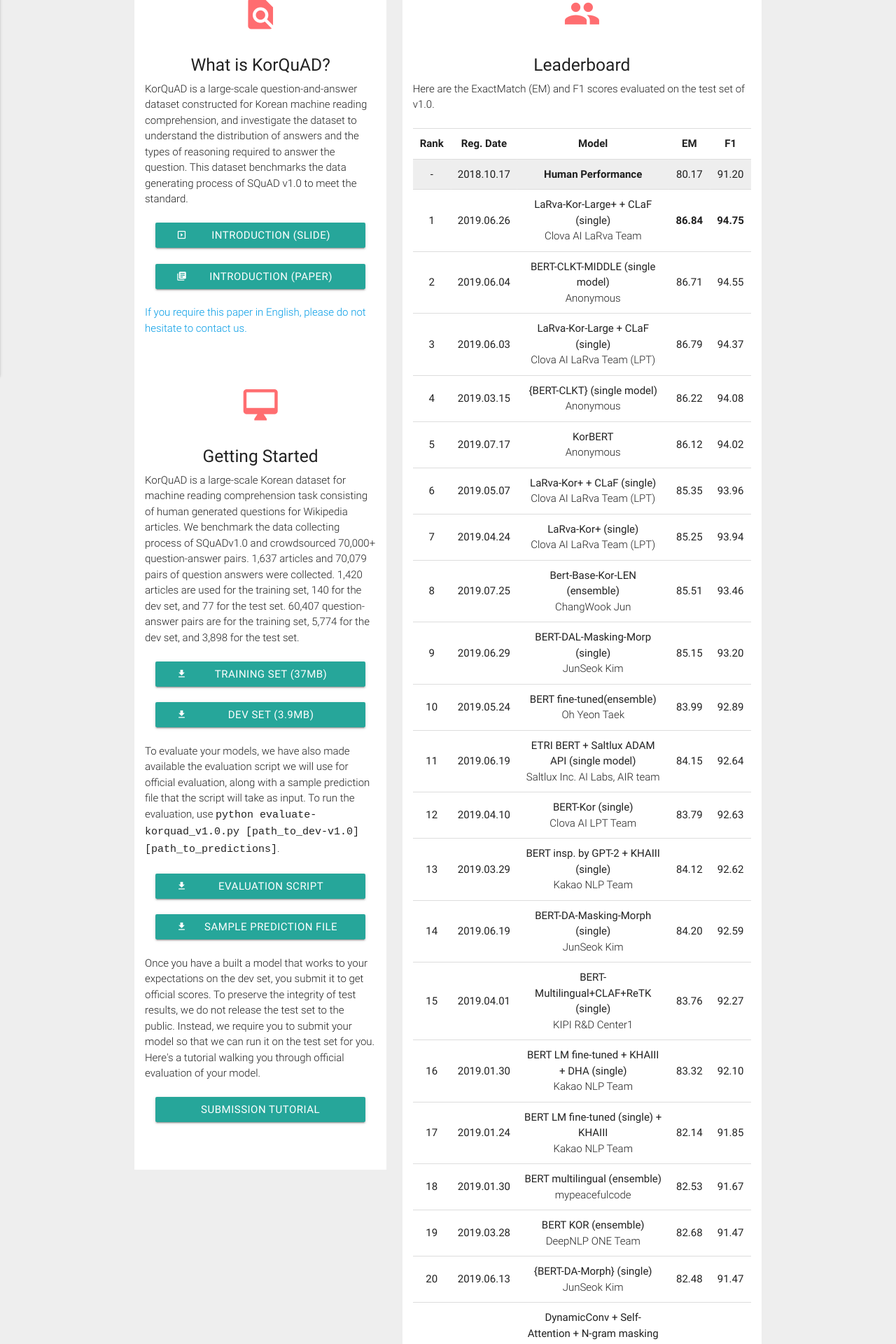
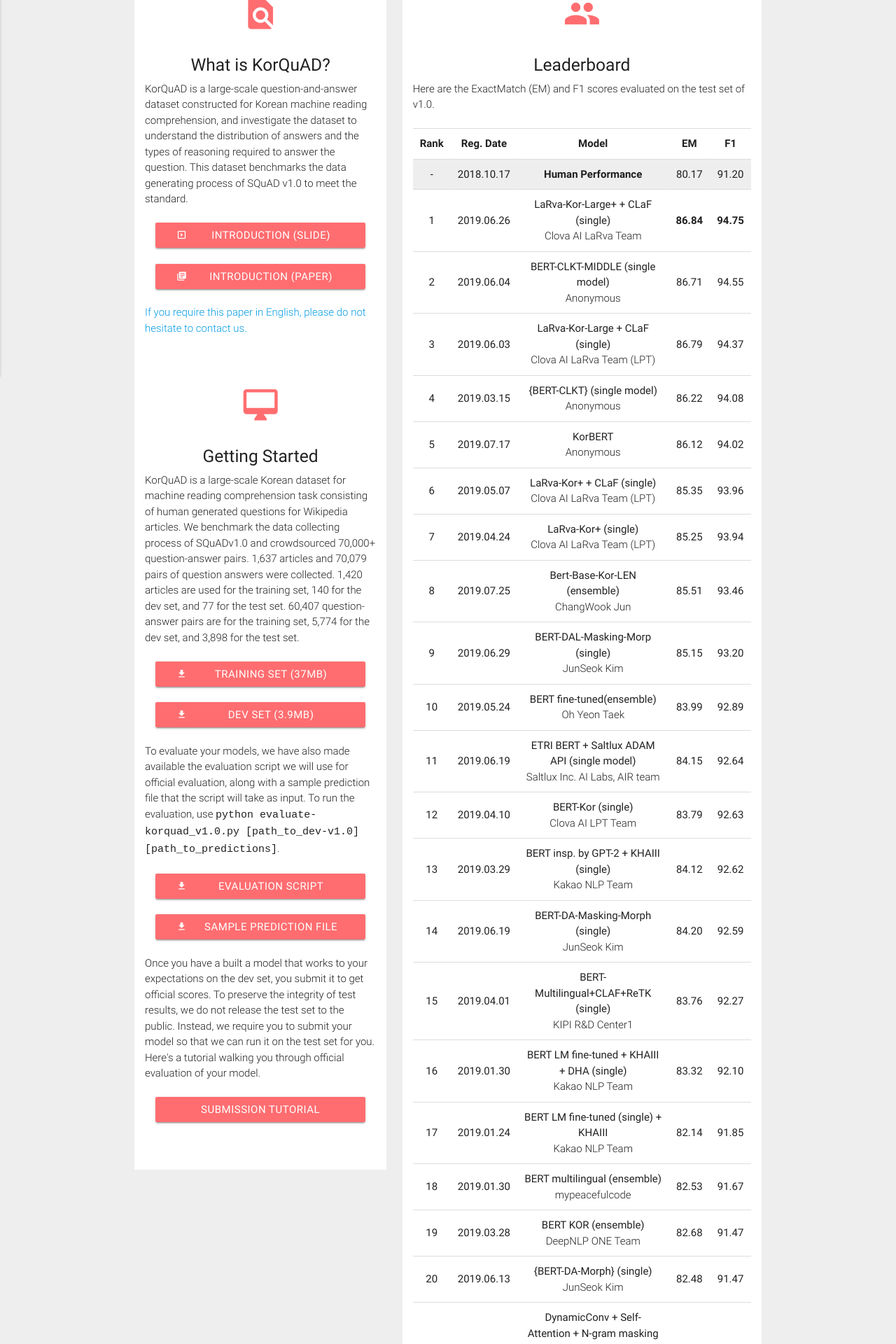
Before and after one commit to korquad/korquad.github.io, a Jekyll site: the page built from category/index_english.html, in a window 1280 px wide. Shown: the part 423-2343 px from the top of the page at 70% size. Built offline with Jekyll 4.4.1, drawn with Linux system fonts in a browser that asks for light colours.

Commit message:
Update index_english.html

```diff
--- a/category/index_english.html
+++ b/category/index_english.html
@@ -63,11 +63,11 @@
             <p class="light">KorQuAD is a large-scale question-and-answer dataset constructed for Korean machine reading comprehension, and investigate the dataset to understand the distribution of answers and the types of reasoning required to answer the question. This dataset benchmarks the data generating process of SQuAD v1.0 to meet the standard.</p>
             <br>
             <div class="center">
-              <a id="slideshare" href="https://www.slideshare.net/SeungyoungLim/korquad-introduction" class="waves-effect waves-light btn" style="width:300px" download=""><i class="material-icons left">slideshow</i>Introduction (Slide)</a>
+              <a id="slideshare" href="https://www.slideshare.net/SeungyoungLim/korquad-introduction" class="waves-effect waves-light btn" style="width:300px; background-color:#ff6d70" download=""><i class="material-icons left">slideshow</i>Introduction (Slide)</a>
             </div>
             <br>
             <div class="center">
-              <a id="paper" href="http://m.dbpia.co.kr/Journal/ArticleDetail/NODE07613668" class="waves-effect waves-light btn" style="width:300px" download=""><i class="material-icons left">library_books</i>Introduction (Paper)</a>
+              <a id="paper" href="http://m.dbpia.co.kr/Journal/ArticleDetail/NODE07613668" class="waves-effect waves-light btn" style="width:300px; background-color:#ff6d70" download=""><i class="material-icons left">library_books</i>Introduction (Paper)</a>
             </div>
             <br>
             <a href="mailto:hyunjeonglee@lgcns.com" class="light">If you require this paper in English, please do not hesitate to contact us.</a>
@@ -77,29 +77,29 @@
             <p class="light">KorQuAD is a large-scale Korean dataset for machine reading comprehension task consisting of human generated questions for Wikipedia articles. We benchmark the data collecting process of SQuADv1.0 and crowdsourced 70,000+ question-answer pairs. 1,637 articles and 70,079 pairs of question answers were collected. 1,420 articles are used for the training set, 140 for the dev set, and 77 for the test set. 60,407 question-answer pairs are for the training set, 5,774 for the dev set, and 3,898 for the test set.</p>
             <br>
             <div class="center">
-              <a id="trainingset" href="/dataset/KorQuAD_v1.0_train.json" class="waves-effect waves-light btn" style="width:300px" download=""><i class="material-icons left">file_download</i>Training Set (37MB)</a>
+              <a id="trainingset" href="/dataset/KorQuAD_v1.0_train.json" class="waves-effect waves-light btn" style="width:300px; background-color:#ff6d70" download=""><i class="material-icons left">file_download</i>Training Set (37MB)</a>
             </div>
             <br>
             <div class="center">
-              <a id="devset" href="/dataset/KorQuAD_v1.0_dev.json" class="waves-effect waves-light btn" style="width:300px" download=""><i class="material-icons left" width="100">file_download</i>Dev Set (3.9MB)</a>
+              <a id="devset" href="/dataset/KorQuAD_v1.0_dev.json" class="waves-effect waves-light btn" style="width:300px; background-color:#ff6d70" download=""><i class="material-icons left" width="100">file_download</i>Dev Set (3.9MB)</a>
             </div>
             <br>
             <p class="light">
               To evaluate your models, we have also made available the evaluation script we will use for official evaluation, along with a sample prediction file that the script will take as input. To run the evaluation, use <code>python evaluate-korquad_v1.0.py [path_to_dev-v1.0] [path_to_predictions]</code>.</p>
             <br>
             <div class="center">
-              <a id="evascript" href="/dataset/evaluate-v1.0.py" class="waves-effect waves-light btn" style="width:300px" download=""><i class="material-icons left">file_download</i>Evaluation Script</a>
+              <a id="evascript" href="/dataset/evaluate-v1.0.py" class="waves-effect waves-light btn" style="width:300px; background-color:#ff6d70" download=""><i class="material-icons left">file_download</i>Evaluation Script</a>
             </div>
             <br>
             <div class="center">
-              <a id="sampleprediction" href="/dataset/dev-evaluate-in1" class="waves-effect waves-light btn" style="width:300px"><i class="material-icons left" width="100">file_download</i>Sample Prediction File</a>
+              <a id="sampleprediction" href="/dataset/dev-evaluate-in1" class="waves-effect waves-light btn" style="width:300px; background-color:#ff6d70"><i class="material-icons left" width="100">file_download</i>Sample Prediction File</a>
             </div>
             <br>
             <p class="light">
               Once you have a built a model that works to your expectations on the dev set, you submit it to get official scores. To preserve the integrity of test results, we do not release the test set to the public. Instead, we require you to submit your model so that we can run it on the test set for you. Here's a tutorial walking you through official evaluation of your model.</p>
             <br>
             <div class="center">
-              <a id="tutorial" target="_blank" href="https://worksheets.codalab.org/worksheets/0xee93409b823f436d88741ab115403559/" class="waves-effect waves-light btn" style="width:300px">Submission Tutorial</a>
+              <a id="tutorial" target="_blank" href="https://worksheets.codalab.org/worksheets/0xee93409b823f436d88741ab115403559/" class="waves-effect waves-light btn" style="width:300px; background-color:#ff6d70">Submission Tutorial</a>
             </div>
             <br><br><br>
           </div>
```
